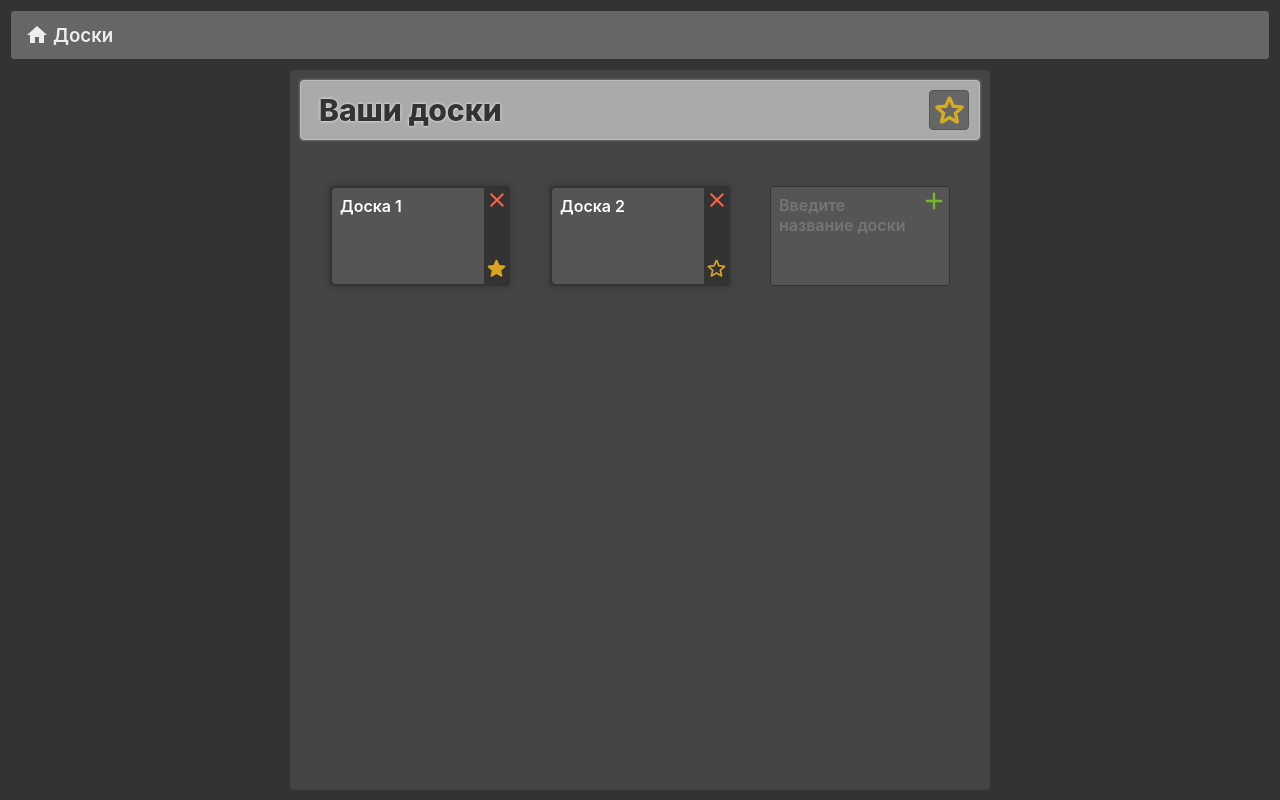
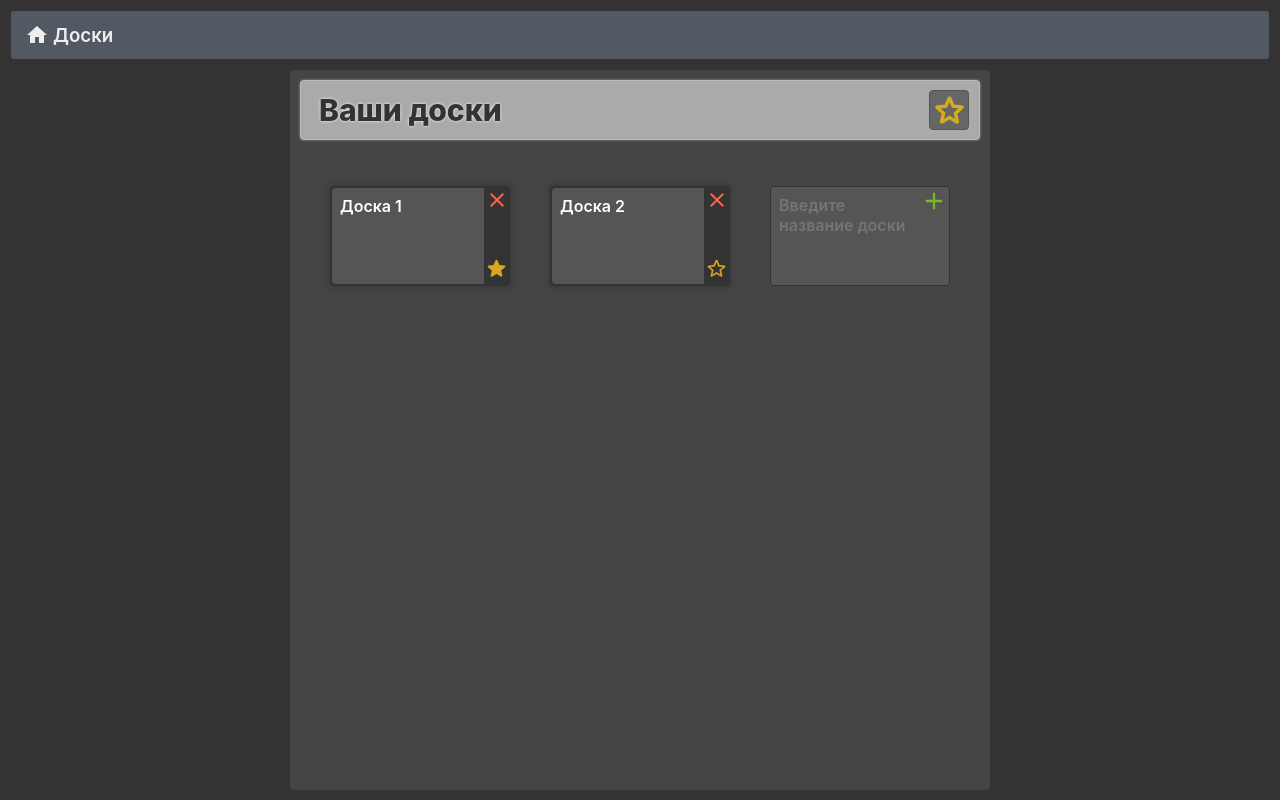
Before and after one commit to vaterpir/ProjectManager, a React app: page /home#/ in a window 1280 px wide. Built offline with nearby package versions, Linux system fonts and the light colour scheme.

Commit message:
add gh pages

```diff
--- a/src/components/header/header.scss
+++ b/src/components/header/header.scss
@@ -1,5 +1,5 @@
 .header :global {
-  background: #666;
+  background: #535963;
   border: 1px solid #333;
   border-radius: 4px;
   overflow: hidden;
```
